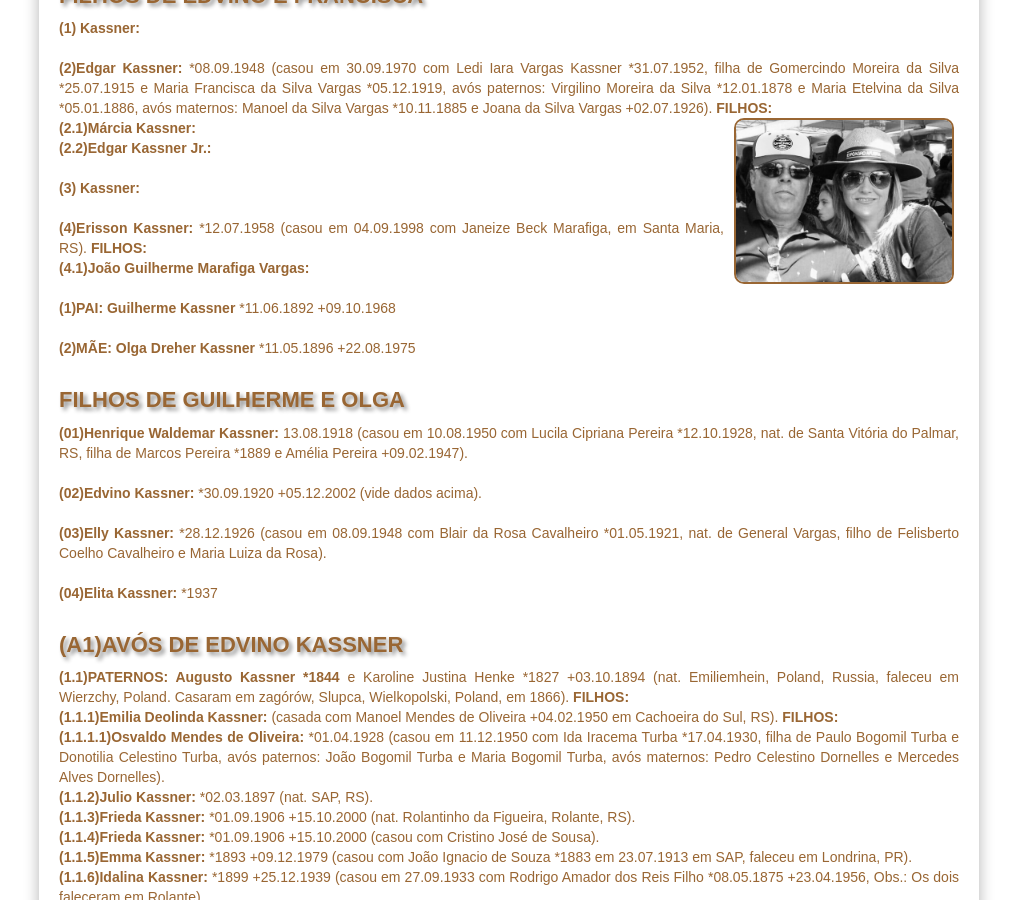
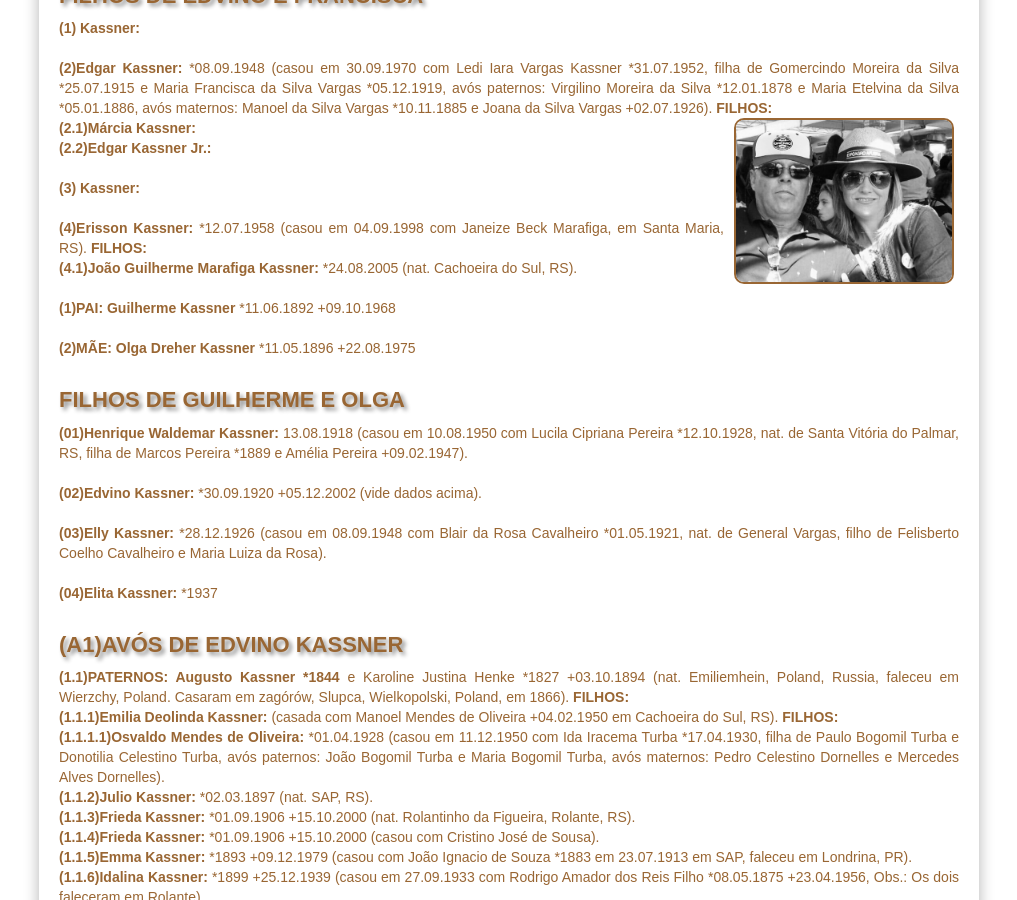
Before and after one commit to claudiovargas1955/claudiovargas1955.github.io, a Jekyll site: the page built from _pages/familia-kassner.html, in a window 1280 px wide and 900 px high, scrolled down 1150 px. Shown: the whole window, without its empty margins (131-1148 px from the left). Built offline with Jekyll 4.4.1, drawn with Linux system fonts in a browser that asks for light colours; some web fonts are replaced.

Commit message:
Update familia-kassner.html

```diff
--- a/_pages/familia-kassner.html
+++ b/_pages/familia-kassner.html
@@ -141,7 +141,7 @@ src="/images/preto3.jpg" title="Erisson e Janeize";/>
 
 <b>(3) Kassner: </b><br><br>
 <b>(4)Erisson Kassner: </b>*12.07.1958 (casou em 04.09.1998 com Janeize Beck Marafiga, em Santa Maria, RS). <b>FILHOS: </b><br>
-<b>(4.1)João Guilherme Marafiga Vargas: </b><br><br>
+<b>(4.1)João Guilherme Marafiga Kassner: </b>*24.08.2005 (nat. Cachoeira do Sul, RS).<br><br>
 
 <b>(1)PAI: Guilherme Kassner </b>*11.06.1892 +09.10.1968<br><br>
 
```
